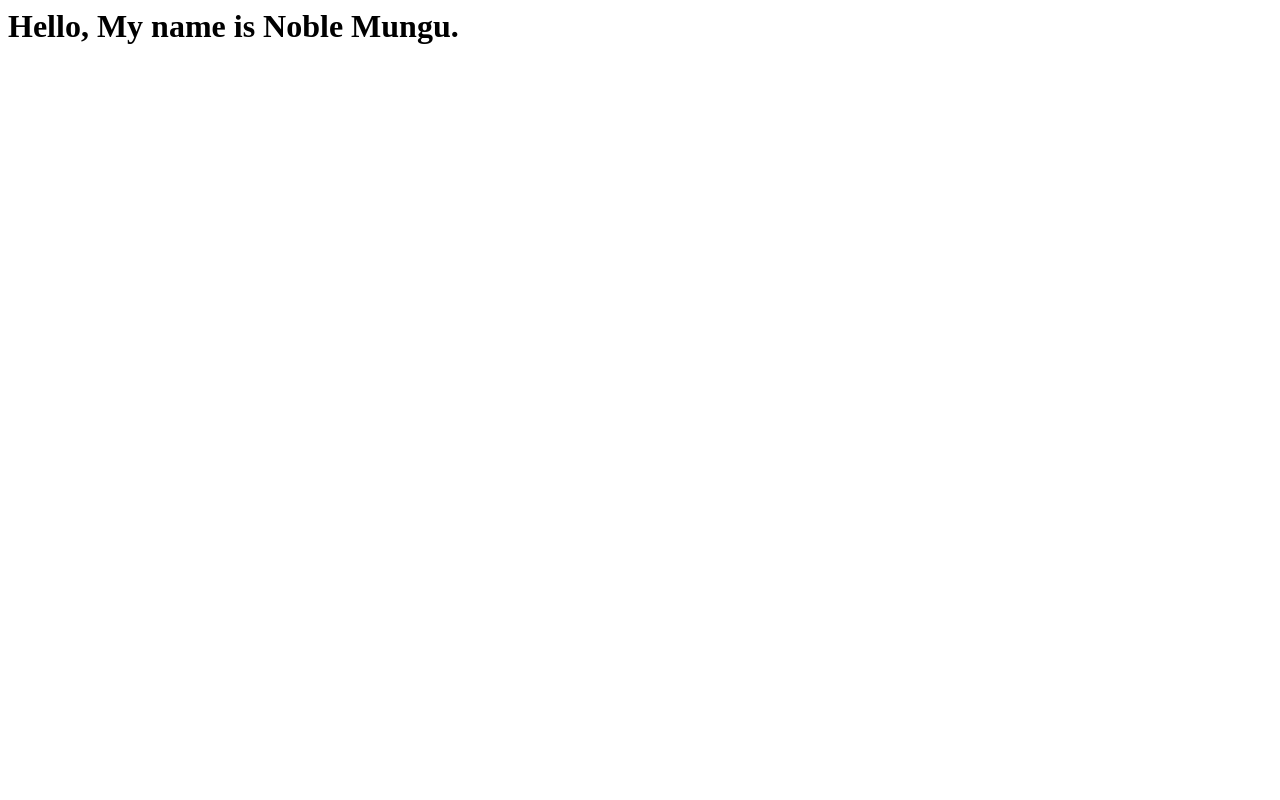
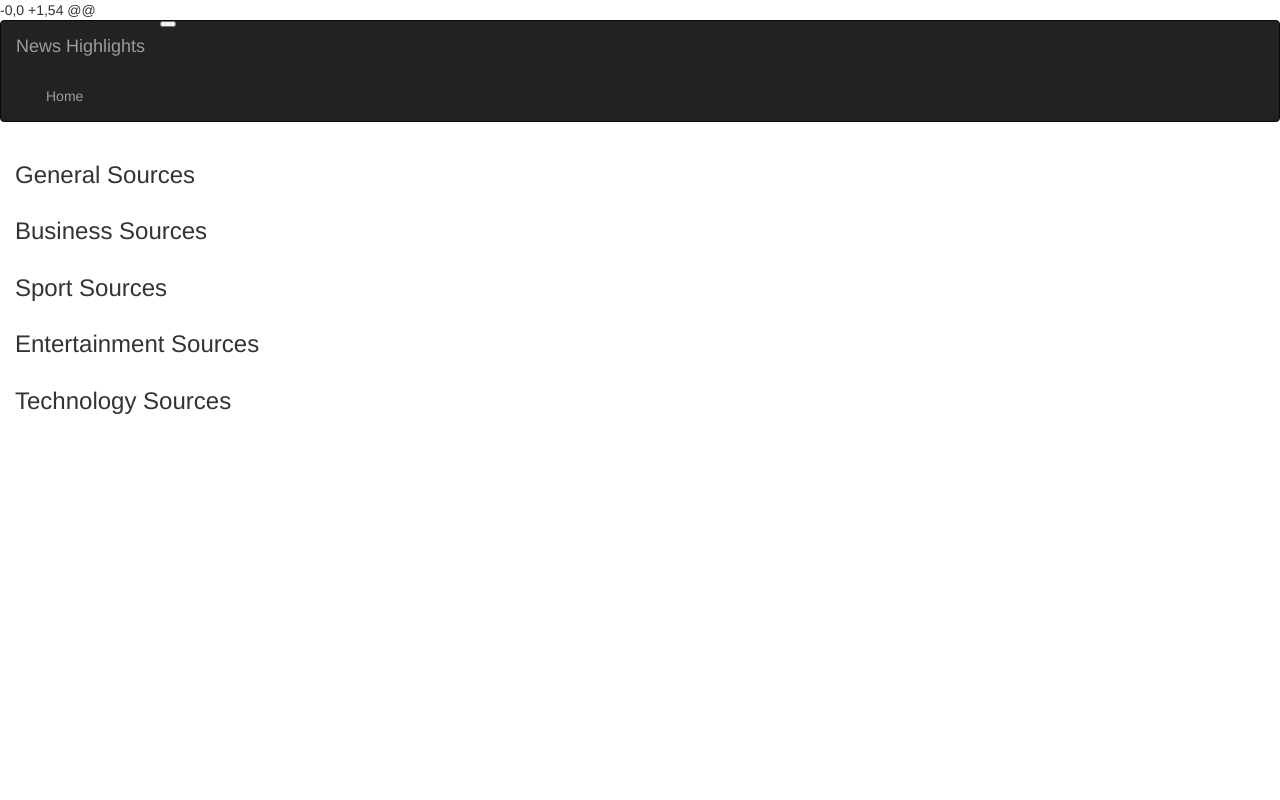
Before and after one commit to Noble-mungu/python-2, a Python web app: template app/templates/index.html in a window 1280 px wide. Run offline with Jinja, Linux system fonts and the light colour scheme; the template is opened without the code that fills it, so the values that code supplies are empty; some libraries are stand-ins or nearby versions.

Commit message:
Create index template that extends base.html and imports a macro

```diff
--- a/app/templates/index.html
+++ b/app/templates/index.html
@@ -1 +1,55 @@
-<h1>Hello, My name is Noble Mungu.</h1>
+ -0,0 +1,54 @@
+{% extends 'base.html' %}
+{% import 'macros.html' as macro %}
+<!-- Content Block -->
+{% block content %}
+<main class="container-fluid">
+
+	<!-- General Sources section  -->
+    <div style="display: block">
+        <h3>General Sources</h3>
+        <ul>
+            <div class="row">
+        	   {{ macro.displaySourcesList(general) }}
+            </div>
+        </ul>
+    </div>
+ <!-- Business Sources section  -->
+    <div style="display: block">
+        <h3>Business Sources</h3>
+        <ul>
+            <div class="row">
+               {{ macro.displaySourcesList(business) }}
+            </div>
+        </ul>
+    </div>
+    <!-- Sport Sources section  -->
+    <div style="display: block">
+        <h3>Sport Sources</h3>
+        <ul>
+            <div class="row">
+               {{ macro.displaySourcesList(sport) }}
+            </div>
+        </ul>
+    </div>
+    <!-- Entertainment Sources section  -->
+    <div style="display: block">
+        <h3>Entertainment Sources</h3>
+        <ul>
+            <div class="row">
+               {{ macro.displaySourcesList(entertainment) }}
+            </div>
+        </ul>
+    </div>
+    <!-- Technology Sources section  -->
+    <div style="display: block">
+        <h3>Technology Sources</h3>
+        <ul>
+            <div class="row">
+               {{ macro.displaySourcesList(technology) }}
+            </div>
+        </ul>
+    </div>
+
+</main>
+{% endblock %}
--- a/app/templates/navbar.html
+++ b/app/templates/navbar.html
@@ -1,14 +1,13 @@
 <div class="navbar navbar-inverse" role="navigation">
   <div class="container-fluid">
     <div class="navbar-header">
-            <button type="button" class="navbar-toggle" data-toggle="collapse" data-target=".navbar-collapse">
+      <button type="button" class="navabr-toggle" data-toggle="collapse" data-target=".navbar-collapse">
         <span class="sr-only">Toggle navigation</span>
         <span class="icon-bar"></span>
         <span class="icon-bar"></span>
         <span class="icon-bar"></span>
       </button>
-            <a class="navbar-brand" href="/"> Sirius News Highlights </a>
-        </div>
+      <a  class="navbar-brand" href="/">News Highlights</a>
       <div class="navbar-collapse collapse">
         <ul class="nav navbar-nav">
           <li><a href="/">Home</a></li>
@@ -16,4 +15,7 @@
       </div>
 
     </div>
+
   </div>
+
+</div>
```
Also changed, not shown: app/__init__.py (+9 -12 lines), app/request.py (+4 -3 lines), manage.py (+9 -7 lines). Lines whose indentation alone changed are shown as unchanged.
